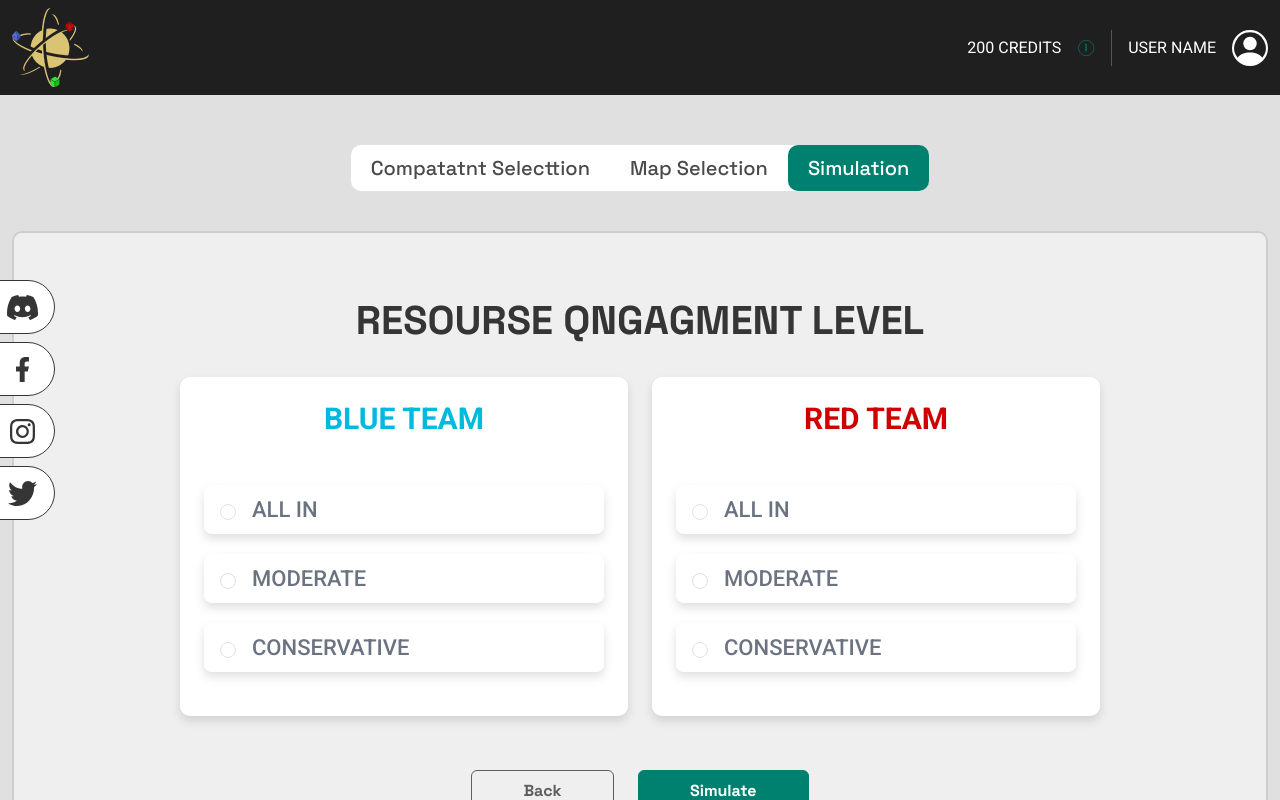
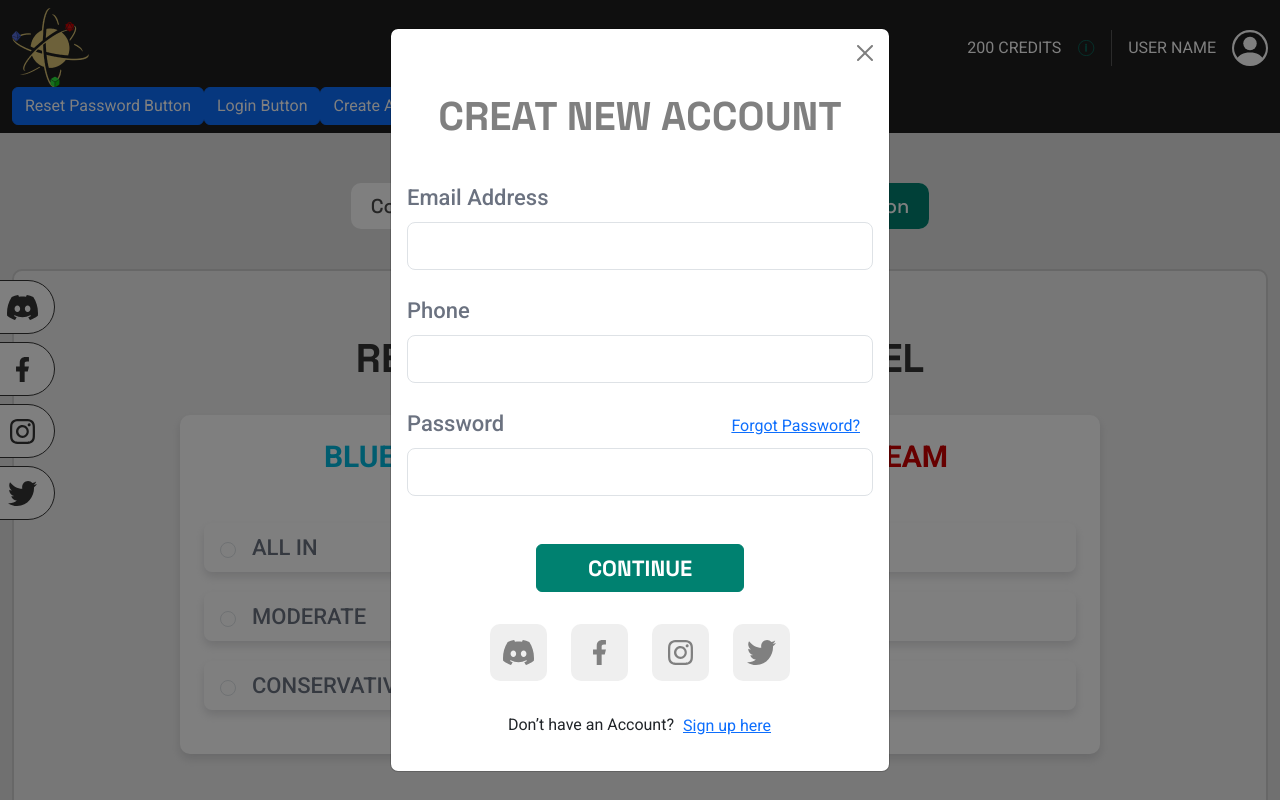
Before and after one commit to asfandtaimoor/encounterra, a Next.js app: page / in a window 1280 px wide. Shown: the top 800 px of the page. Built offline with nearby package versions, Linux system fonts and the light colour scheme.

Commit message:
Header modal updated

```diff
--- a/src/components/Common/header.jsx
+++ b/src/components/Common/header.jsx
@@ -1,10 +1,14 @@
-import React from "react";
+import React, { useState } from "react";
 import Image from "next/image";
 
-import Container from "react-bootstrap/Container";
+import { Container, Form } from "react-bootstrap";
 
 import { ExclamationCircle, Person } from "@/Icons/index";
 
+import Button from "react-bootstrap/Button";
+import Modal from "react-bootstrap/Modal";
+
+import { Instagram, Facebook, Twitter, Discord } from "@/Icons/index";
 function Header() {
   return (
     <div className="ts-header">
@@ -31,6 +35,8 @@ function Header() {
             <Person Width="36" Height="36" Fill="#fff" />
           </div>
         </div>
+
+        <Modals />
       </Container>
     </div>
   );
@@ -38,20 +44,239 @@ function Header() {
 
 export default Header;
 
-function FooterLinks() {
+// function Modals() {
+//   const [show, setShow] = useState(true);
+
+//   const handleClose = () => setShow(false);
+//   const handleShow = () => setShow(true);
+
+//   return (
+//     <>
+//       <Button variant="primary" onClick={handleShow}>
+//         reset password button
+//       </Button>
+
+//       <Modal
+//         show={show}
+//         onHide={() => setShow(false)}
+//         size="lg"
+//         aria-labelledby="contained-modal-title-vcenter"
+//         centered
+//       >
+//         <Modal.Header className="border-0" closeButton></Modal.Header>
+//         <Modal.Body>
+//           <h1 className="ts-heading-font fw-bold text-uppercase ts-fs-40 ts-text-gray-6 text-center mb-08">
+//             reset password
+//           </h1>{" "}
+//           <Form className="mb-5">
+//             <Form.Group className="mb-4">
+//               <Form.Label className="ts-text-gray-5 ts-fs-22 fw-medium">
+//                 Old Password
+//               </Form.Label>
+//               <Form.Control size="lg" type="password" />
+//             </Form.Group>
+//             <Form.Group className="mb-4">
+//               <Form.Label className="ts-text-gray-5 ts-fs-22 fw-medium">
+//                 New Password
+//               </Form.Label>
+//               <Form.Control size="lg" type="password" />
+//             </Form.Group>
+//             <Form.Group className="mb-4">
+//               <Form.Label className="ts-text-gray-5 ts-fs-22 fw-medium">
+//                 Confirm New Password
+//               </Form.Label>
+//               <Form.Control size="lg" type="password" />
+//             </Form.Group>
+//           </Form>
+//           <div className="text-center">
+//             <button class="btn ts-btn ts-btn--lg ts-fs-22 fw-bold ts-btn-primary text-uppercase">
+//               update password
+//             </button>
+//           </div>
+//         </Modal.Body>
+//       </Modal>
+//     </>
+//   );
+// }
+
+function Modals() {
+  const [showResetPassword, setShowResetPassword] = useState(false);
+  const [showLogin, setShowLogin] = useState(false);
+  const [showCreateAccount, setShowCreateAccount] = useState(false);
+
+  const handleCloseResetPassword = () => setShowResetPassword(false);
+  const handleShowResetPassword = () => setShowResetPassword(true);
+
+  const handleCloseLogin = () => setShowLogin(false);
+  const handleShowLogin = () => {
+    setShowLogin(true);
+    setShowCreateAccount(false); // Close create account modal when opening login modal
+  };
+
+  const handleCloseCreateAccount = () => setShowCreateAccount(false);
+  const handleShowCreateAccount = () => {
+    setShowCreateAccount(true);
+    setShowLogin(false); // Close login modal when opening create account modal
+  };
+
   return (
-    <nav className="d-flex  gap-4 gap-md-5 flex-wrap">
-      <a className="ts-footer__link" href="#">
-        Home
+    <>
+      {/* Reset Password Button */}
+      <Button variant="primary" onClick={handleShowResetPassword}>
+        Reset Password Button
+      </Button>
+
+      {/* Reset Password Modal */}
+      <Modal
+        show={showResetPassword}
+        onHide={handleCloseResetPassword}
+        size="md"
+        aria-labelledby="contained-modal-title-vcenter"
+        centered
+      >
+        <Modal.Header className="border-0" closeButton></Modal.Header>
+        <Modal.Body>
+          <h1 className="ts-heading-font fw-bold text-uppercase ts-fs-40 ts-text-gray-6 text-center mb-08">
+            reset password
+          </h1>{" "}
+          <Form className="mb-5">
+            <Form.Group className="mb-4">
+              <Form.Label className="ts-text-gray-5 ts-fs-22 fw-medium">
+                Old Password
+              </Form.Label>
+              <Form.Control size="lg" type="password" />
+            </Form.Group>
+            <Form.Group className="mb-4">
+              <Form.Label className="ts-text-gray-5 ts-fs-22 fw-medium">
+                New Password
+              </Form.Label>
+              <Form.Control size="lg" type="password" />
+            </Form.Group>
+            <Form.Group className="mb-4">
+              <Form.Label className="ts-text-gray-5 ts-fs-22 fw-medium">
+                Confirm New Password
+              </Form.Label>
+              <Form.Control size="lg" type="password" />
+            </Form.Group>
+          </Form>
+          <div className="text-center">
+            <button class="btn ts-btn ts-btn--lg ts-fs-22 fw-bold ts-btn-primary text-uppercase mb-06">
+              update password
+            </button>
+          </div>
+        </Modal.Body>
+      </Modal>
+
+      {/* Login Button */}
+      <Button variant="primary" onClick={handleShowLogin}>
+        Login Button
+      </Button>
+
+      {/* Login Modal */}
+      <Modal
+        // show={showLogin}
+        show={true}
+        onHide={handleCloseLogin}
+        size="md"
+        aria-labelledby="contained-modal-title-vcenter"
+        centered
+      >
+        <Modal.Header className="border-0" closeButton></Modal.Header>
+        <Modal.Body>
+          {/* ... (Login form structure) */}
+          <h1 className="ts-heading-font fw-bold text-uppercase ts-fs-40 ts-text-gray-6 text-center mb-08">
+            creat new account
+          </h1>{" "}
+          <Form className="mb-5">
+            <Form.Group className="mb-4">
+              <Form.Label className="ts-text-gray-5 ts-fs-22 fw-medium">
+                Email Address
+              </Form.Label>
+              <Form.Control size="lg" type="email" />
+            </Form.Group>
+            <Form.Group className="mb-4">
+              <Form.Label className="ts-text-gray-5 ts-fs-22 fw-medium">
+                Phone
+              </Form.Label>
+              <Form.Control size="lg" type="tel" />
+            </Form.Group>
+            <Form.Group className="mb-4">
+              <div className="d-flex justify-content-between">
+                <Form.Label className="ts-text-gray-5 ts-fs-22 fw-medium">
+                  Password
+                </Form.Label>
+                {/* Forget Password Button */}
+                <Button
+                  className="ts-link"
+                  href="#"
+                  variant="link"
+                  onClick={handleShowResetPassword}
+                >
+                  Forgot Password?
+                </Button>
+              </div>
+              <Form.Control size="lg" type="password" />
+            </Form.Group>
+          </Form>
+          <div className="text-center">
+            <button class="btn ts-btn ts-btn--lg ts-fs-22 fw-bold ts-btn-primary text-uppercase mb-07">
+              Continue
+            </button>
+          </div>
+          <div className="mb-07">
+            <ModalSocialMedia />
+          </div>
+          <p className="text-center">
+            Don’t have an Account?
+            <Button
+              className="p-0 ms-2"
+              variant="link"
+              onClick={handleShowCreateAccount}
+            >
+              Sign up here
+            </Button>
+          </p>
+        </Modal.Body>
+      </Modal>
+
+      {/* Create Account Button */}
+      <Button variant="primary" onClick={handleShowCreateAccount}>
+        Create Account Button
+      </Button>
+
+      {/* Create Account Modal */}
+      <Modal
+        show={showCreateAccount}
+        onHide={handleCloseCreateAccount}
+        size="lg"
+        aria-labelledby="contained-modal-title-vcenter"
+        centered
+      >
+        {/* ... (Create account form structure) */}
+
+        {/* Login Button */}
+        <Button variant="link" onClick={handleShowLogin}>
+          Already have an account? Login
+        </Button>
+      </Modal>
+    </>
+  );
+}
+
+function ModalSocialMedia() {
+  return (
+    <nav className="d-flex justify-content-center  gap-4 flex-wrap">
+      <a className="ts-modal__sociallink" href="#">
+        <Discord Width="31" Height="25" Fill="#808080" />
       </a>
-      <a className="ts-footer__link" href="#">
-        About
+      <a className="ts-modal__sociallink" href="#">
+        <Facebook Width="31" Height="25" Fill="#808080" />
       </a>
-      <a className="ts-footer__link" href="#">
-        Service
+      <a className="ts-modal__sociallink" href="#">
+        <Instagram Width="31" Height="25" Fill="#808080" />
       </a>
-      <a className="ts-footer__link" href="#">
-        Contact Us
+      <a className="ts-modal__sociallink" href="#">
+        <Twitter Width="31" Height="25" Fill="#808080" />
       </a>
     </nav>
   );
--- a/src/styles/Components/index.scss
+++ b/src/styles/Components/index.scss
@@ -1,5 +1,31 @@
 @import "header";
 @import "footer";
+
+.ts-modal {
+  &__sociallink {
+    background-color: $color-gray-8;
+    width: 3.5625rem;
+    height: 3.5625rem;
+    display: flex;
+    justify-content: center;
+    align-items: center;
+    border-radius: 0.625rem;
+    transition: background-color 300ms ease-in-out;
+    svg {
+      path {
+        transition: fill 300ms ease-in-out;
+      }
+    }
+    &:hover {
+      background-color: $color-primary;
+      svg {
+        path {
+          fill: $color-white;
+        }
+      }
+    }
+  }
+}
 
 .ts-tabs {
   background-color: $color-white;
@@ -117,6 +143,13 @@
 }
 
 // Form
+
+.form-control {
+  &:focus {
+    box-shadow: none;
+    border-color: $color-primary;
+  }
+}
 .ts-check-card {
   background: #fff;
   box-shadow: 0px 5px 10px 0px rgba(100, 100, 111, 0.2);
--- a/src/styles/utils.scss
+++ b/src/styles/utils.scss
@@ -5,6 +5,12 @@
 }
 
 .ts-fs {
+  &-40 {
+    font-size: 2.5rem;
+  }
+  &-35 {
+    font-size: 2.1875rem;
+  }
   &-30 {
     font-size: 1.875rem;
   }
```
